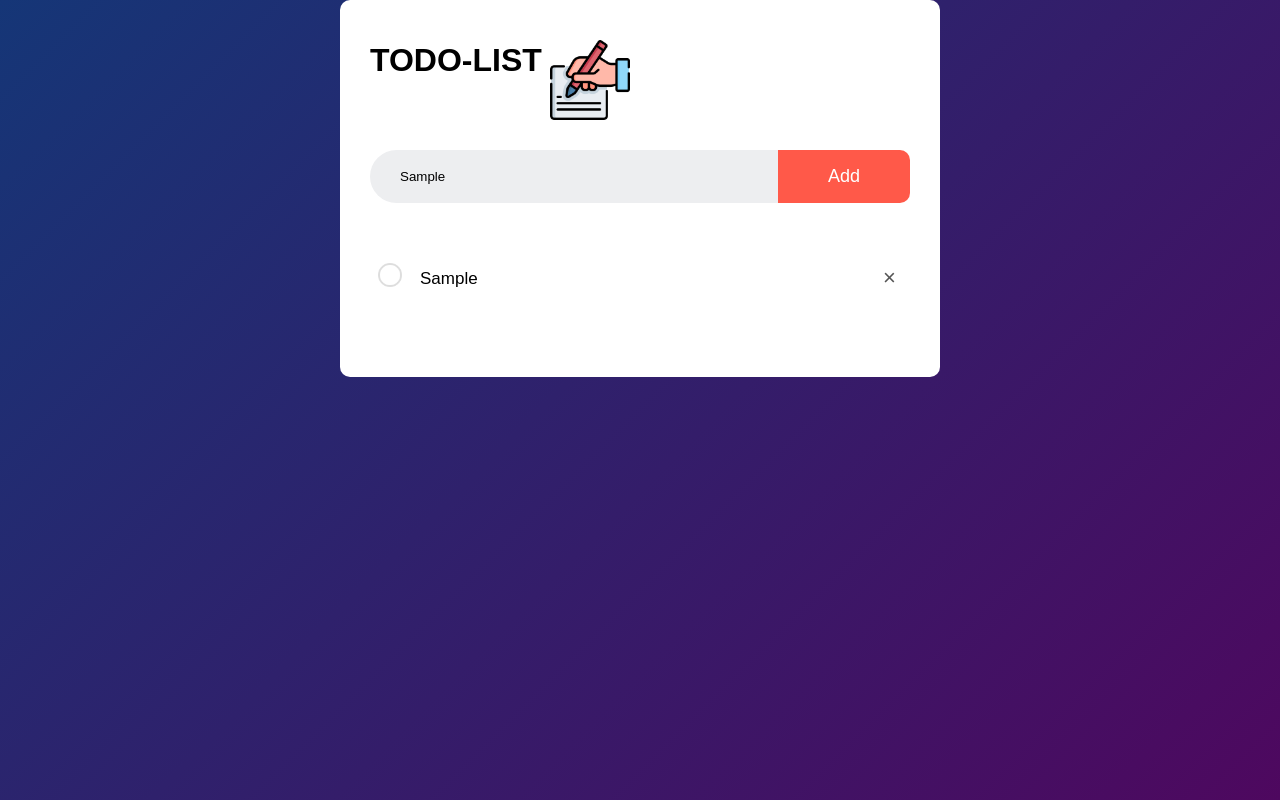
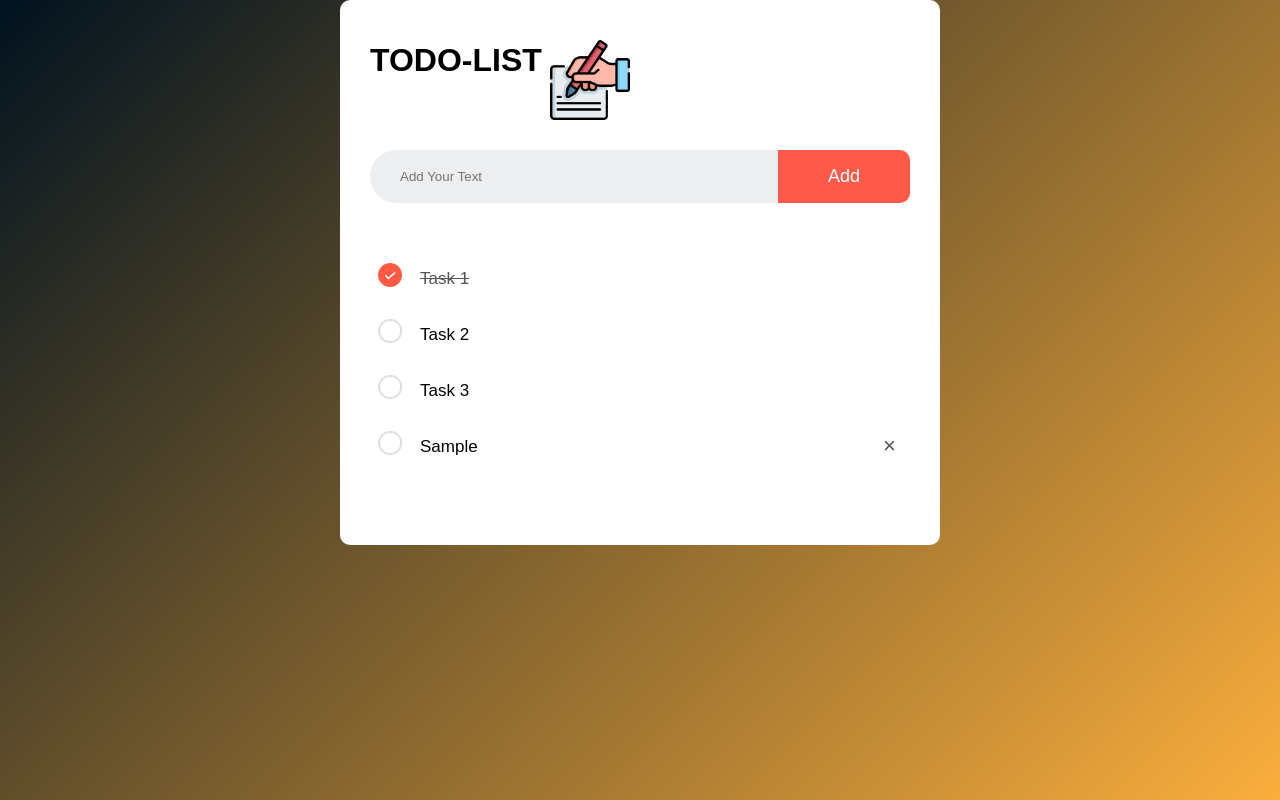
Before and after one commit to yousafnazir/todolist, a plain HTML site: page index.html in a window 1280 px wide. Both pictures are taken after typing "Sample" into the empty fields and a click on the button "Add". Drawn offline with Linux system fonts and the light colour scheme.

Commit message:
last commit

```diff
--- a/index.html
+++ b/index.html
@@ -15,12 +15,12 @@
         </div>
         <div class="row">
           <input type="text" id="input-box" placeholder="Add Your Text" />
-          <button onclick="addTask()">Add</button>
+          <button onclick="addTask();">Add</button>
         </div>
         <ul id="list-container">
-          <!-- <li class="checked">Task 1</li>
+          <li class="checked">Task 1</li>
           <li>Task 2</li>
-          <li>Task 3</li> -->
+          <li>Task 3</li>
         </ul>
       </div>
     </div>
--- a/script.js
+++ b/script.js
@@ -15,13 +15,22 @@ function addTask (){
     li.appendChild(span)
 
   }
+  inputbox.value = "";
+  saveData()
 }
 
 listcontainer.addEventListener("click", function(e){
   if(e.target.tagName === "LI"){
     e.target.classList.toggle("checked");
+    saveData()
   }
   else if(e.target.tagName === "SPAN"){
     e.target.parentElement.remove();
+    saveData()
   }
 }, false);
+
+function saveData(){
+  localStorage.setItem("data", listcontainer.innerHTML);
+
+}
--- a/styles.css
+++ b/styles.css
@@ -7,7 +7,7 @@
 #main {
   width: 100%;
   min-height: 100vh;
-  background: linear-gradient(135deg, #153677, #4e085f);
+  background: linear-gradient(135deg, #001220, #FBAE3C);
 }
 #main .todo-list {
   width: 100%;
```
Also changed, not shown: img/wallhaven-q2d257.jpg (added).
